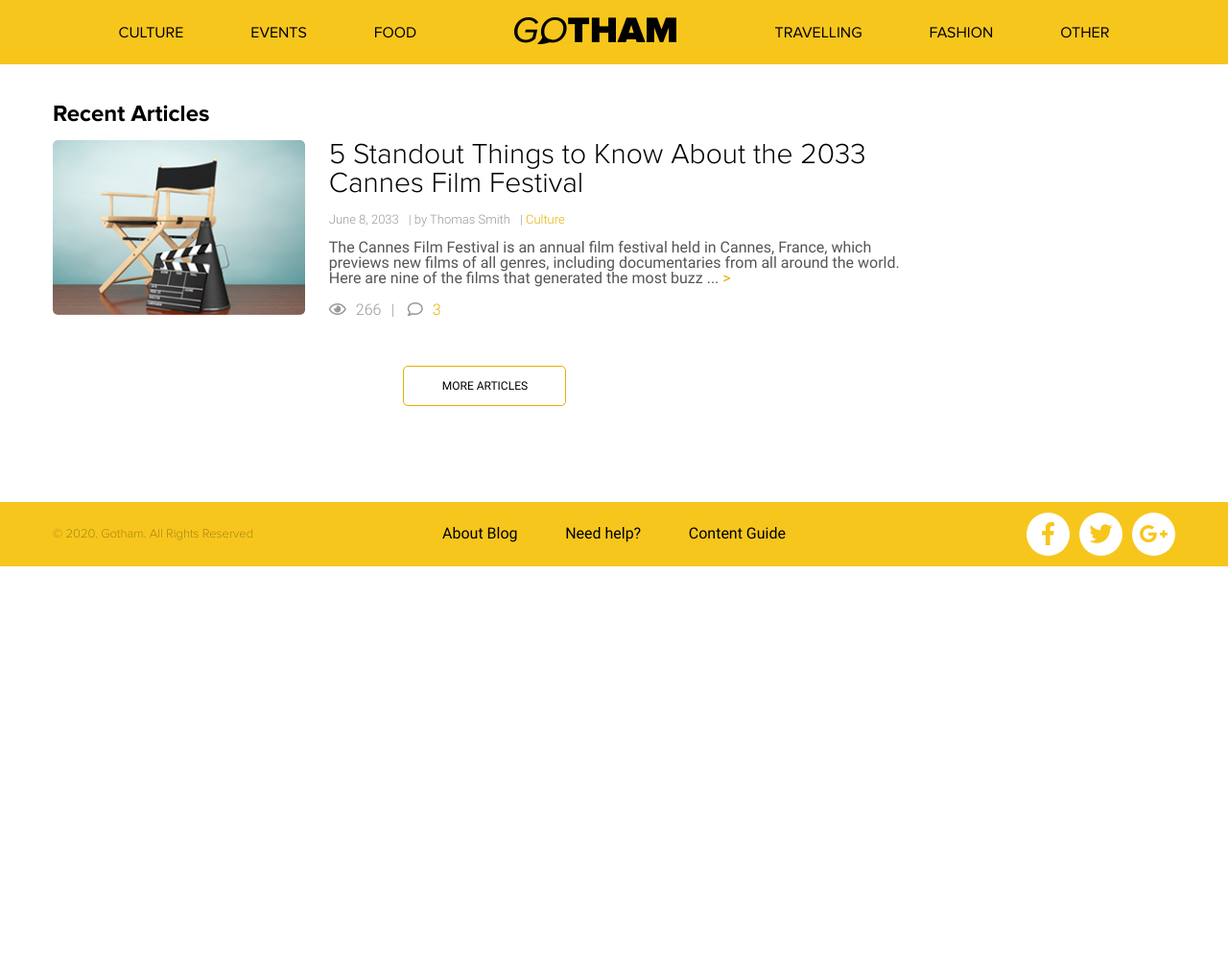
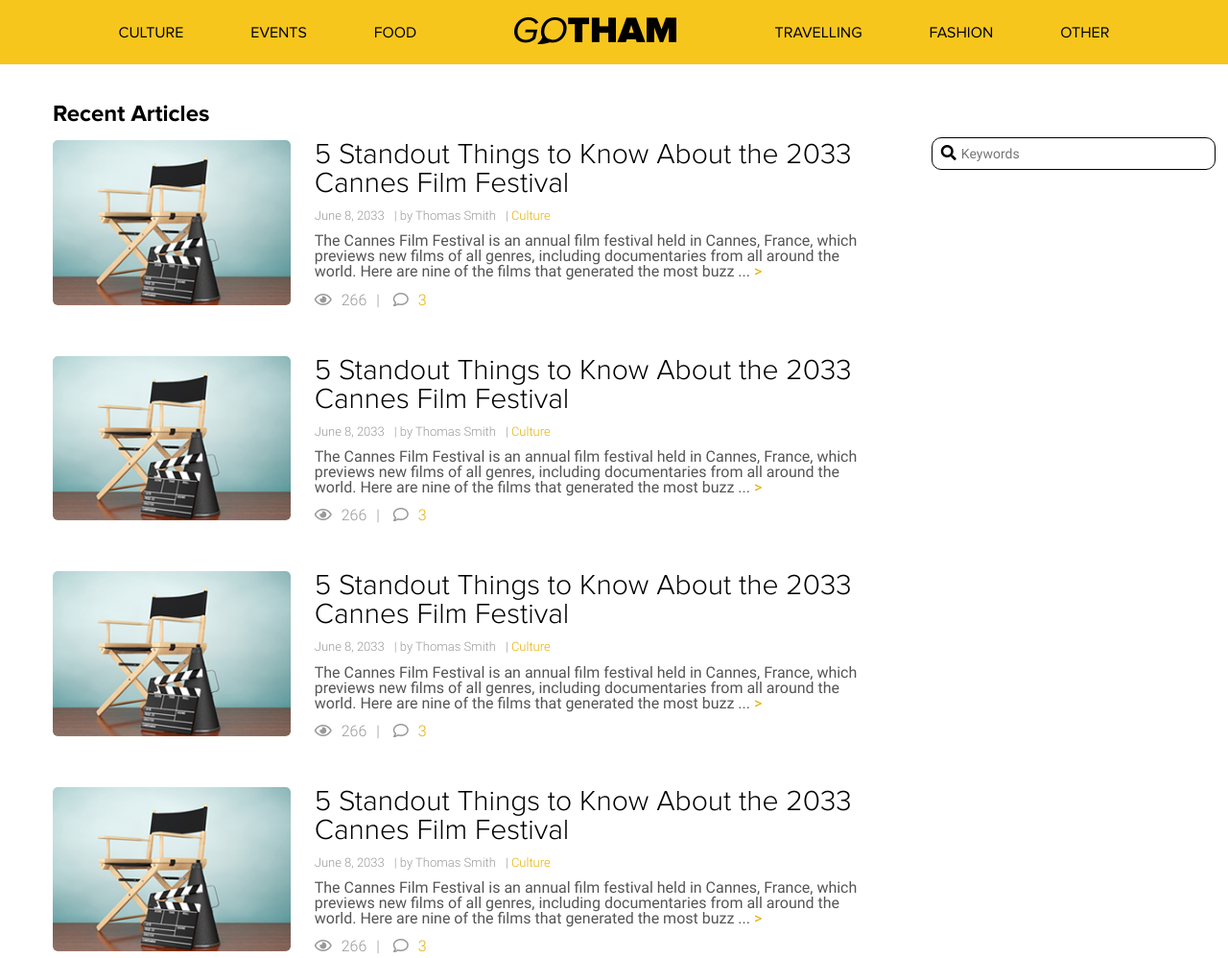
Before and after one commit to jo-dadic/gotham_practice_project, a plain HTML site: page index.html in a window 1280 px wide. Shown: the top 998 px of the page at 96% size. Before the commit the page ends 800 px from the top, so only its background shows below. Drawn offline with Linux system fonts and the light colour scheme.

Commit message:
search bar added

```diff
--- a/css/style.css
+++ b/css/style.css
@@ -330,6 +330,35 @@ article h3 {
   margin: 0 auto;
 }
 
+/*--------------ASIDE------------*/
+
+.right-sidebar {
+  padding-top: 76px;
+  padding-left: 65px;
+}
+
+.search-box {
+  width: 100%;
+  position: relative;
+}
+
+.search-box input {
+  width: 100%;
+  border-radius: 10px;
+  padding: 8px 10px 8px 30px;
+  outline: none;
+  border: 1px solid;
+  font-family: Roboto;
+  font-size: 14px;
+}
+
+.search-box label {
+  position: absolute;
+  left: 10px;
+  top: 8px;
+  z-index: 100;
+}
+
 /*--------------FOOTER------------*/
 .page-footer {
   margin: 100px 0;
--- a/index.html
+++ b/index.html
@@ -59,10 +59,90 @@
                 </p>
               </div>
             </article>
+            <article>
+              <div class="article-left">
+                <img src="./images/article-1.jpg" alt="article1" />
+              </div>
+              <div class="article-right">
+                <h3>
+                  5 Standout Things to Know About the 2033 Cannes Film Festival
+                </h3>
+                <p class="meta">
+                  <span class="date">June 8, 2033</span>
+                  <span class="author">by Thomas Smith</span>
+                  <span class="category">Culture</span>
+                </p>
+                <p class="description">
+                  The Cannes Film Festival is an annual film festival held in
+                  Cannes, France, which previews new films of all genres,
+                  including documentaries from all around the world. Here are
+                  nine of the films that generated the most buzz ...
+                </p>
+                <p class="additional">
+                  <span class="views">266</span>
+                  <span class="comments">3</span>
+                </p>
+              </div>
+            </article>
+            <article>
+              <div class="article-left">
+                <img src="./images/article-1.jpg" alt="article1" />
+              </div>
+              <div class="article-right">
+                <h3>
+                  5 Standout Things to Know About the 2033 Cannes Film Festival
+                </h3>
+                <p class="meta">
+                  <span class="date">June 8, 2033</span>
+                  <span class="author">by Thomas Smith</span>
+                  <span class="category">Culture</span>
+                </p>
+                <p class="description">
+                  The Cannes Film Festival is an annual film festival held in
+                  Cannes, France, which previews new films of all genres,
+                  including documentaries from all around the world. Here are
+                  nine of the films that generated the most buzz ...
+                </p>
+                <p class="additional">
+                  <span class="views">266</span>
+                  <span class="comments">3</span>
+                </p>
+              </div>
+            </article>
+            <article>
+              <div class="article-left">
+                <img src="./images/article-1.jpg" alt="article1" />
+              </div>
+              <div class="article-right">
+                <h3>
+                  5 Standout Things to Know About the 2033 Cannes Film Festival
+                </h3>
+                <p class="meta">
+                  <span class="date">June 8, 2033</span>
+                  <span class="author">by Thomas Smith</span>
+                  <span class="category">Culture</span>
+                </p>
+                <p class="description">
+                  The Cannes Film Festival is an annual film festival held in
+                  Cannes, France, which previews new films of all genres,
+                  including documentaries from all around the world. Here are
+                  nine of the films that generated the most buzz ...
+                </p>
+                <p class="additional">
+                  <span class="views">266</span>
+                  <span class="comments">3</span>
+                </p>
+              </div>
+            </article>
             <button class="more">more articles</button>
           </div>
         </main>
-        <aside class="right-sidebar"></aside>
+        <aside class="right-sidebar">
+          <div class="search-box">
+            <label for="search"><i class="fas fa-search"></i></label>
+            <input type="text" id="search" placeholder="Keywords" />
+          </div>
+        </aside>
       </div>
     </div>
     <footer class="page-footer">
```
